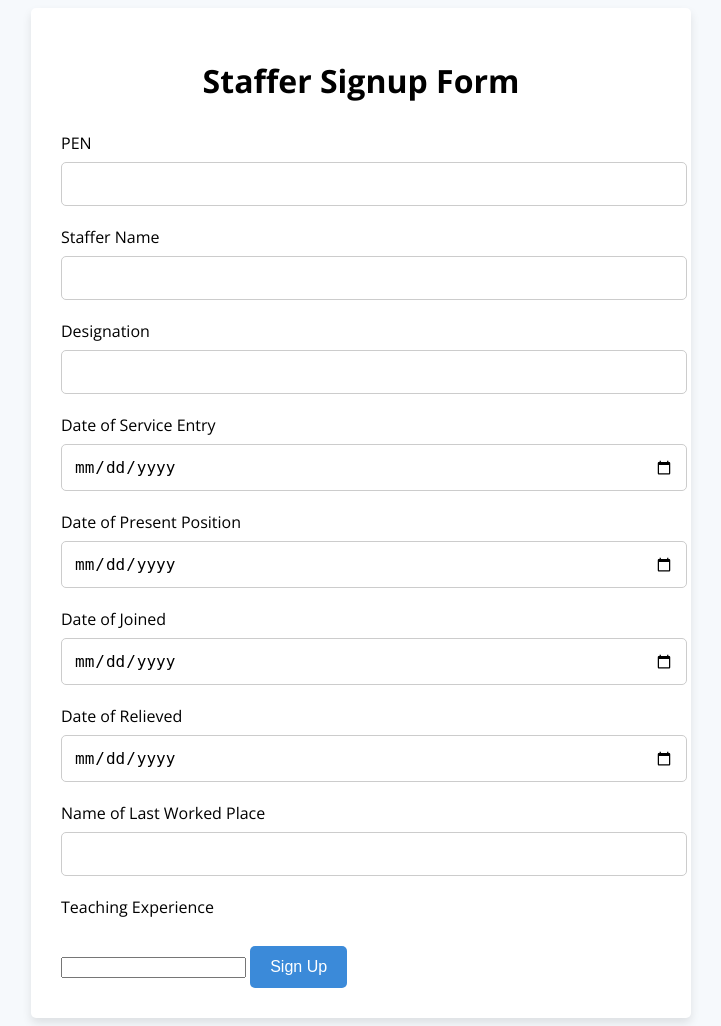
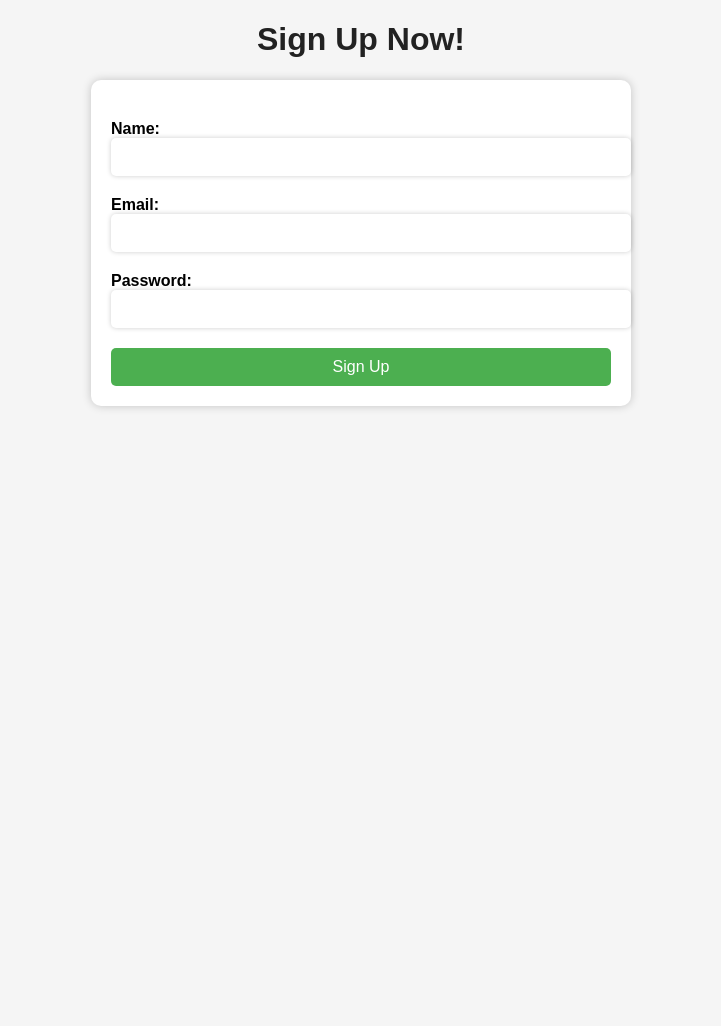
Before and after one commit to johncjohn/simple-search, a Flask app: template templates/staff_sign_up.html in a window 1280 px wide. Shown: the whole page, without its empty margins (279-1000 px from the left). After the commit the page ends 409 px from the top, so only its background shows below. Run offline with Flask 2, Linux system fonts and the light colour scheme; the template is opened without the code that fills it, so the values that code supplies are empty; some libraries are stand-ins or nearby versions.

Commit message:
Update staff_sign_up.html

```diff
--- a/templates/staff_sign_up.html
+++ b/templates/staff_sign_up.html
@@ -1,100 +1,22 @@
 <!DOCTYPE html>
 <html>
-<head>
-  <meta charset="UTF-8">
-  <title>Staffer Signup Form</title>
-  <link href="https://fonts.googleapis.com/css?family=Open+Sans:300,400,700" rel="stylesheet">
-  <style>
-    body {
-      font-family: 'Open Sans', sans-serif;
-      background-color: #f6f9fc;
-    }
+  <head>
+    <title>Charming Sign Up Form</title>
+    <link rel="stylesheet" href="{{ url_for('static', filename='staff_style.css') }}">
+  </head>
+  <body>
+    <h1>Sign Up Now!</h1>
+    <form method="POST" action="{{ url_for('submit') }}">
+      <label for="name">Name:</label>
+      <input type="text" id="name" name="name" required>
 
-    .container {
-      width: 90%;
-      max-width: 600px;
-      margin: 0 auto;
-      background-color: #fff;
-      padding: 30px;
-      border-radius: 5px;
-      box-shadow: 0 5px 10px rgba(0,0,0,0.1);
-    }
+      <label for="email">Email:</label>
+      <input type="email" id="email" name="email" required>
 
-    h1 {
-      text-align: center;
-      font-weight: 700;
-      margin-bottom: 30px;
-    }
+      <label for="password">Password:</label>
+      <input type="password" id="password" name="password" required>
 
-    label {
-      display: block;
-      margin-bottom: 8px;
-    }
-
-    input[type="text"],
-    input[type="email"],
-    input[type="password"],
-    input[type="date"],
-    select {
-      width: 100%;
-      border: 1px solid #ccc;
-      padding: 12px;
-      margin-bottom: 20px;
-      border-radius: 5px;
-      font-size: 16px;
-    }
-
-    input[type="submit"] {
-      background-color: #3b8ad9;
-      color: #fff;
-      border: none;
-      padding: 12px 20px;
-      margin-top: 20px;
-      border-radius: 5px;
-      font-size: 16px;
-      cursor: pointer;
-    }
-
-    input[type="submit"]:hover {
-      background-color: #236bbf;
-    }
-  </style>
-</head>
-<body>
-  <div class="container">
-    <h1>Staffer Signup Form</h1>
-    <form>
-      <label for="pen">PEN</label>
-      <input type="text" id="pen" name="pen">
-
-      <label for="staffer_name">Staffer Name</label>
-      <input type="text" id="staffer_name" name="staffer_name">
-
-      <label for="desig">Designation</label>
-      <input type="text" id="desig" name="desig">
-
-      <label for="date_service_entry">Date of Service Entry</label>
-      <input type="date" id="date_service_entry" name="date_service_entry">
-
-      <label for="date_present_position">Date of Present Position</label>
-      <input type="date" id="date_present_position" name="date_present_position">
-
-      <label for="date_joined">Date of Joined</label>
-      <input type="date" id="date_joined" name="date_joined">
-
-      <label for="date_relieved">Date of Relieved</label>
-      <input type="date" id="date_relieved" name="date_relieved">
-
-      <label for="name_last_worked">Name of Last Worked Place</label>
-      <input type="text" id="name_last_worked" name="name_last_worked">
-
-      <label for="teaching_experience">Teaching Experience</label>
-      <input type="number" id="teaching_experience" name="teaching_experience">
-
-
-
-        <input type="submit" value="Sign Up">
-      </form>
-    </div>
+      <input type="submit" value="Sign Up">
+    </form>
   </body>
 </html>
```
